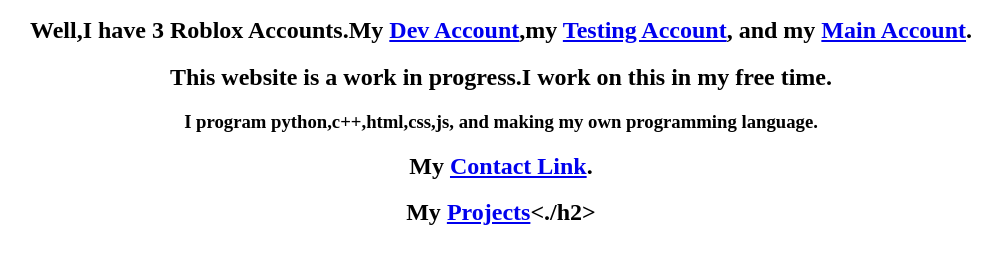
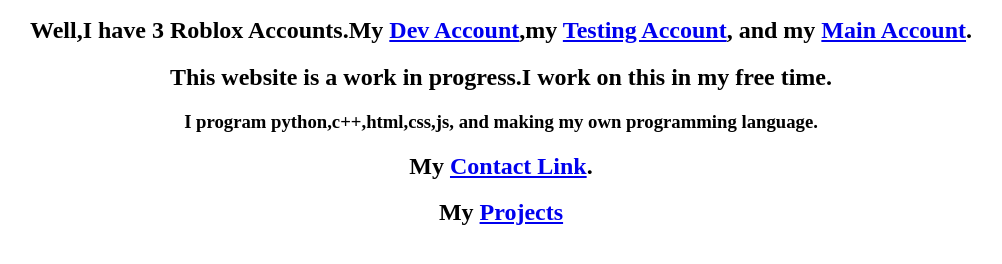
Before and after one commit to Arkrainian/Arkrainian.github.io, a plain HTML site: page index.html in a window 1280 px wide. Shown: the part 110-374 px from the top of the page, without its empty margins (139-1141 px from the left). Drawn offline with Linux system fonts and the light colour scheme.

Commit message:
Update index.html

```diff
--- a/index.html
+++ b/index.html
@@ -20,7 +20,7 @@
 
 	<h3 class="Know">I program python,c++,html,css,js, and making my own programming language.</h3>
 	<h2 class="Know">My <a href="contact.html">Contact Link</a>.</h2>
-	<h2 class="Know">My <a href="Star_Saber.html">Projects</a><./h2>
+	<h2 class="Know">My <a href="projects.html">Projects</a></h2>
 </body>
 </head>
 </html>
```
